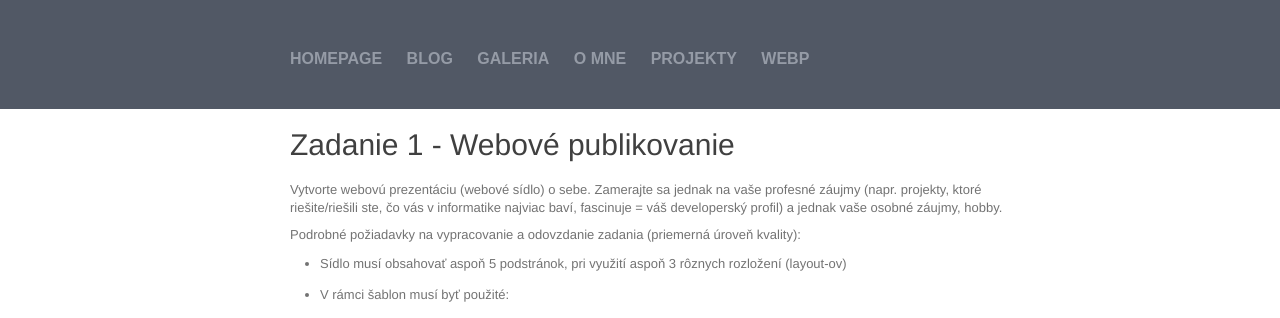
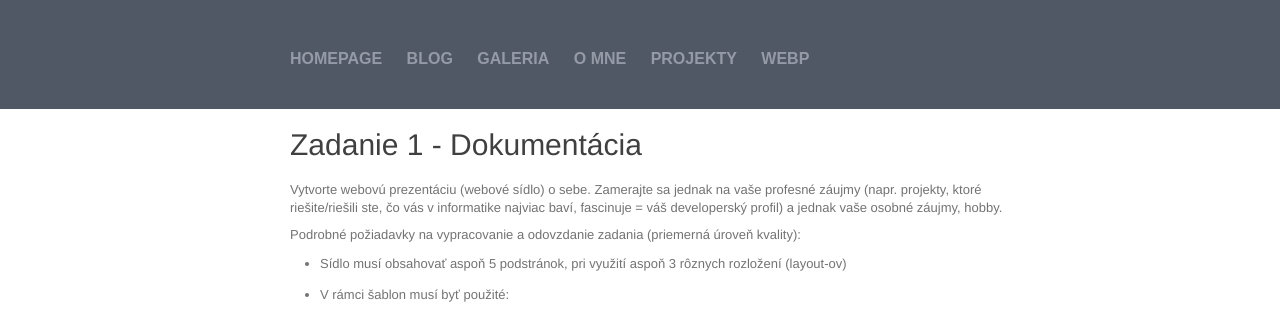
Before and after one commit to richardkubik/richardkubik.github.io, a Jekyll site: the page built from zadanie1.md, in a window 1280 px wide. Shown: the top 318 px of the page. Built offline with Jekyll 4.4.1, drawn with Linux system fonts in a browser that asks for light colours; our own code applies the rules of GitHub Pages for plain Markdown files.

Commit message:
dokumentacia 3

```diff
--- a/webove_pub.html
+++ b/webove_pub.html
@@ -28,6 +28,12 @@
                   <td><a href="/zadanie2">Dokumentácia</a></td>
                   <td></td>
                 </tr>
+                 <tr>
+                  <td>XSL Transformácie</td>
+                  <td>Zadanie 3</td>
+                  <td><a href="/zadanie3">Dokumentácia</a></td>
+                  <td></td>
+                </tr>
               </tbody>
             </table>
           </div>
--- a/zadanie1.md
+++ b/zadanie1.md
@@ -1,4 +1,4 @@
-# Zadanie 1 - Webové publikovanie
+# Zadanie 1 - Dokumentácia
 
 Vytvorte webovú prezentáciu (webové sídlo) o sebe. Zamerajte sa jednak na vaše profesné záujmy (napr. projekty, ktoré riešite/riešili ste, čo vás v informatike najviac baví, fascinuje = váš developerský profil) a jednak vaše osobné záujmy, hobby.
 
```
Also changed, not shown: zadanie2.md (+1 -1 lines), zadanie3.md (added, +3 -0 lines).
